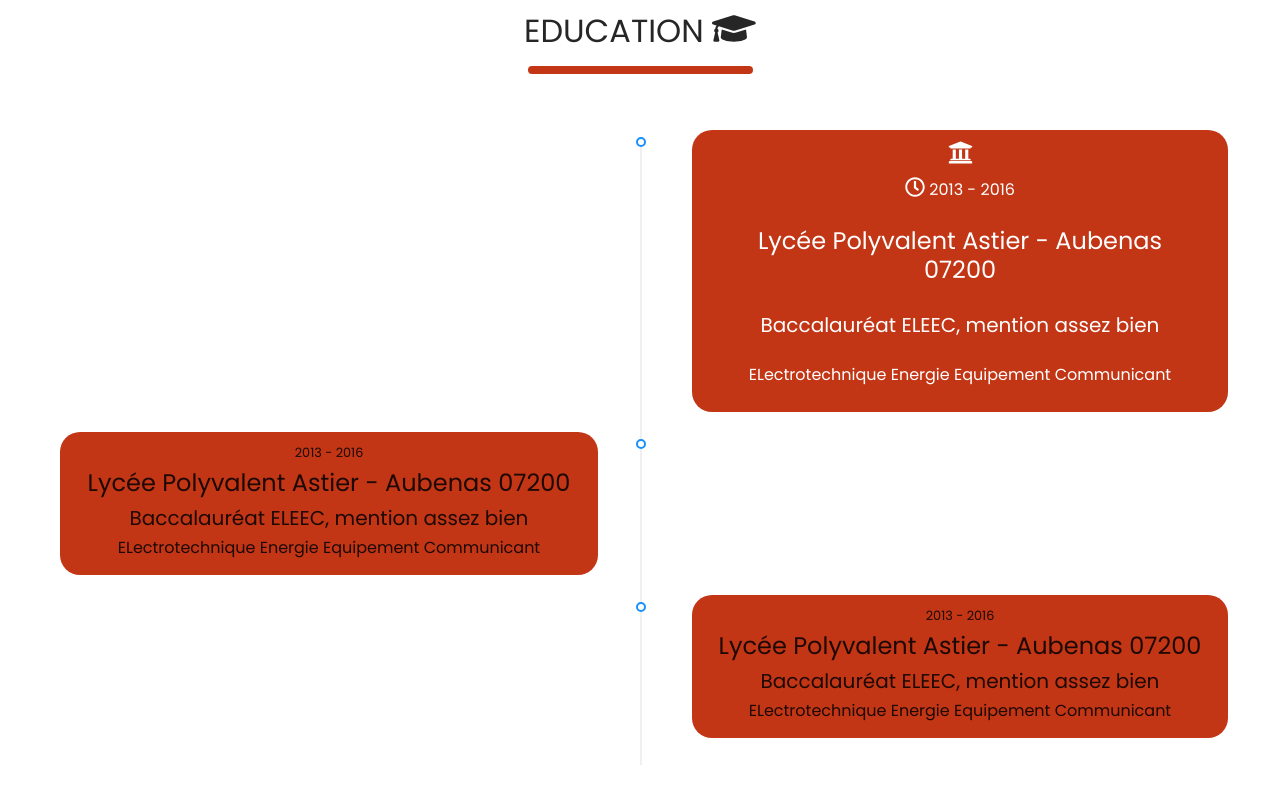
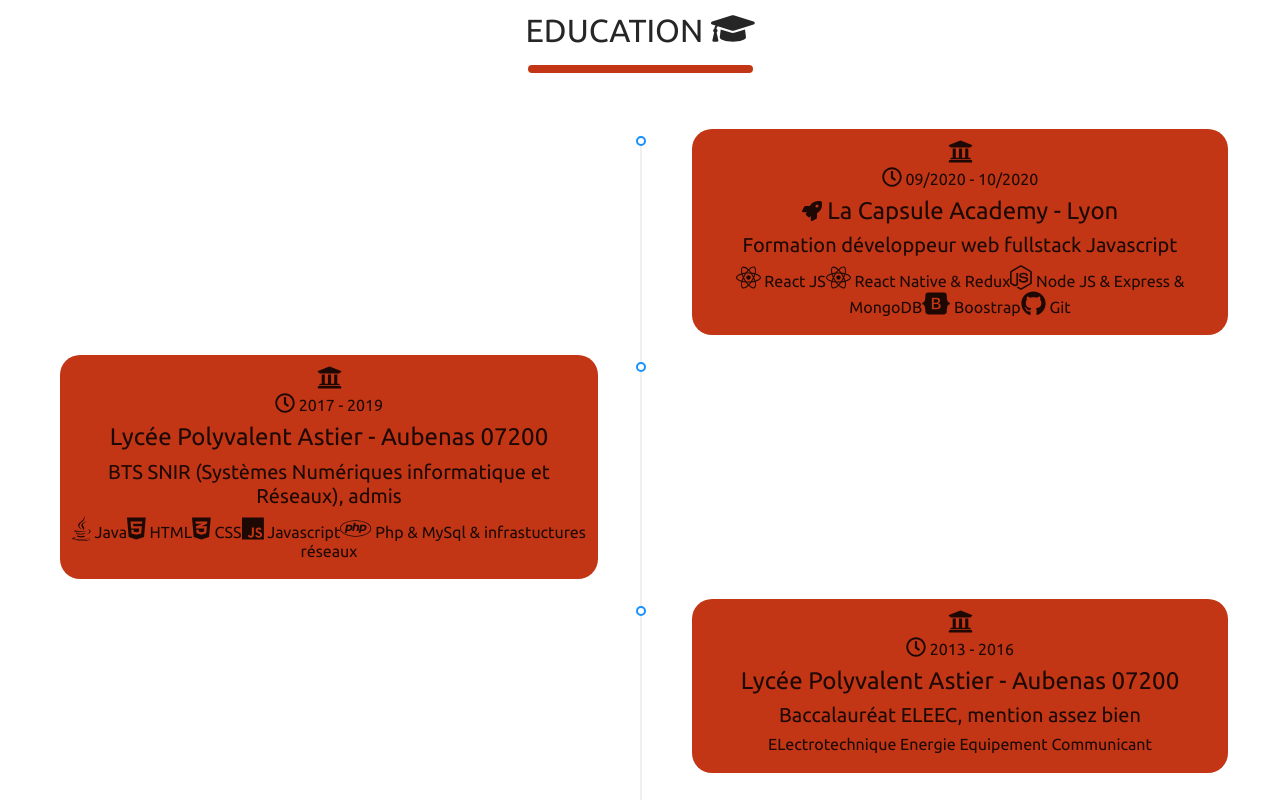
Before and after one commit to ValentinDft/valentinduffet.fr, a React (Create React App) app: page / in a window 1280 px wide. Shown: the part 740-1540 px from the top of the page. Before the commit the page ends 1505 px from the top, so only its background shows below. Built offline with nearby package versions, Linux system fonts and the light colour scheme.

Commit message:
Ajout contenue de la section education

```diff
--- a/src/App.css
+++ b/src/App.css
@@ -1,13 +1,12 @@
-@import url('https://fonts.googleapis.com/css2?family=Poppins&display=swap');
+@import url('https://fonts.googleapis.com/css2?family=Ubuntu&display=swap');
 @import 'antd/dist/antd.css';
 
 body{
-    font-family: 'Poppins', sans-serif !important;
+    font-family: 'Ubuntu', sans-serif !important;
 }
 
 .block{
     width: auto;
-    color: white;
     height: auto;
     text-align: center;
     background-color: #c23616;
--- a/src/components/Education.js
+++ b/src/components/Education.js
@@ -5,6 +5,16 @@
 import { faGraduationCap } from '@fortawesome/free-solid-svg-icons'
 import { faClock } from '@fortawesome/free-regular-svg-icons'
 import { faUniversity } from '@fortawesome/free-solid-svg-icons'
+import { faRocket } from '@fortawesome/free-solid-svg-icons'
+import { faJava } from '@fortawesome/free-brands-svg-icons'
+import { faHtml5 } from '@fortawesome/free-brands-svg-icons'
+import { faCss3Alt } from '@fortawesome/free-brands-svg-icons'
+import { faJs } from '@fortawesome/free-brands-svg-icons'
+import { faPhp } from '@fortawesome/free-brands-svg-icons'
+import { faReact } from '@fortawesome/free-brands-svg-icons'
+import { faNodeJs } from '@fortawesome/free-brands-svg-icons'
+import { faBootstrap } from '@fortawesome/free-brands-svg-icons'
+import { faGithub } from '@fortawesome/free-brands-svg-icons'
 import { Timeline } from 'antd';
 import AOS from "aos";
 import "aos/dist/aos.css";
@@ -22,36 +32,54 @@
             <Row>
                 <Col>
                     <Timeline mode="alternate">
-                        <Col>
-                            <div data-aos="fade-up">
+                        <Col sm="12" md="12" lg="12">
+                            <div data-aos="fade-left">
                                 <Timeline.Item>
                                     <div className="block">
                                         <FontAwesomeIcon icon={faUniversity} style={{fontSize: "25px"}}></FontAwesomeIcon>
-                                        <h6 className="block"><FontAwesomeIcon icon={faClock} style={{fontSize: "20px"}}></FontAwesomeIcon> 2013 - 2016</h6>
-                                        <h4 className="block">Lycée Polyvalent Astier - Aubenas 07200</h4>
-                                        <h5 className="block">Baccalauréat ELEEC, mention assez bien</h5>
-                                        <h6 className="block">ELectrotechnique Energie Equipement Communicant</h6>
+                                        <h6><FontAwesomeIcon icon={faClock} style={{fontSize: "20px"}}></FontAwesomeIcon> 09/2020 - 10/2020</h6>
+                                        <h4><FontAwesomeIcon icon={faRocket} style={{fontSize: "20px"}}></FontAwesomeIcon> La Capsule Academy - Lyon</h4>
+                                        <h5>Formation développeur web fullstack Javascript</h5>
+                                        <h6>
+                                            <FontAwesomeIcon icon={faReact} style={{fontSize: "25px"}}></FontAwesomeIcon> React JS
+                                            <FontAwesomeIcon icon={faReact} style={{fontSize: "25px"}}></FontAwesomeIcon> React Native
+                                            & Redux
+                                            <FontAwesomeIcon icon={faNodeJs} style={{fontSize: "25px"}}></FontAwesomeIcon> Node JS
+                                            & Express & MongoDB
+                                            <FontAwesomeIcon icon={faBootstrap} style={{fontSize: "25px"}}></FontAwesomeIcon> Boostrap
+                                            <FontAwesomeIcon icon={faGithub} style={{fontSize: "25px"}}></FontAwesomeIcon> Git
+                                        </h6>
                                     </div>
                                 </Timeline.Item>
                             </div>
                         </Col>
-                        <Col>
-                            <div data-aos="fade-up">
+                        <Col sm="12" md="12" lg="12">
+                            <div data-aos="fade-right">
                                 <Timeline.Item>
                                     <div className="block">
-                                        <h6><small class="far fa-clock"> 2013 - 2016</small> </h6>
+                                        <FontAwesomeIcon icon={faUniversity} style={{fontSize: "25px"}}></FontAwesomeIcon>
+                                        <h6>
+                                            <FontAwesomeIcon icon={faClock} style={{fontSize: "20px"}}></FontAwesomeIcon> 2017 - 2019
+                                        </h6>
                                         <h4>Lycée Polyvalent Astier - Aubenas 07200</h4>
-                                        <h5>Baccalauréat ELEEC, mention assez bien</h5>
-                                        <h6>ELectrotechnique Energie Equipement Communicant</h6>
+                                        <h5>BTS SNIR (Systèmes Numériques informatique et Réseaux), admis</h5>
+                                        <h6>
+                                            <FontAwesomeIcon icon={faJava} style={{fontSize: "25px"}}></FontAwesomeIcon> Java
+                                            <FontAwesomeIcon icon={faHtml5} style={{fontSize: "25px"}}></FontAwesomeIcon> HTML
+                                            <FontAwesomeIcon icon={faCss3Alt} style={{fontSize: "25px"}}></FontAwesomeIcon> CSS
+                                            <FontAwesomeIcon icon={faJs} style={{fontSize: "25px"}}></FontAwesomeIcon> Javascript
+                                            <FontAwesomeIcon icon={faPhp} style={{fontSize: "25px"}}></FontAwesomeIcon> Php
+                                            & MySql & infrastuctures réseaux</h6>
                                     </div>
                                 </Timeline.Item>
                             </div>
                         </Col>
-                        <Col>
-                            <div data-aos="fade-up">
+                        <Col sm="12" md="12" lg="12">
+                            <div data-aos="fade-left">
                                 <Timeline.Item>
                                     <div className="block">
-                                        <h6><small class="far fa-clock"> 2013 - 2016</small> </h6>
+                                        <FontAwesomeIcon icon={faUniversity} style={{fontSize: "25px"}}></FontAwesomeIcon>
+                                        <h6><FontAwesomeIcon icon={faClock} style={{fontSize: "20px"}}></FontAwesomeIcon> 2013 - 2016</h6>
                                         <h4>Lycée Polyvalent Astier - Aubenas 07200</h4>
                                         <h5>Baccalauréat ELEEC, mention assez bien</h5>
                                         <h6>ELectrotechnique Energie Equipement Communicant</h6>
--- a/src/components/Presentation.js
+++ b/src/components/Presentation.js
@@ -27,11 +27,15 @@
                             <span style={{color: "#c23616"}}> formation de développeur web fullstack Javascript à La Capsule.</span></h4>
                     </Animated>
                 </Col>
+            </Row>
+            <Row>
                 <Col sm="12">
                     <h1 style={{textAlign: "center"}}>Valentin Duffet</h1>
                     <h3 style={{textAlign: "center", color: "#636e72"}}>Développeur Web fullstack Javascript <FontAwesomeIcon icon={faJs} style={{color: "#c23616"}}/> </h3>
                 </Col>
             </Row>
+
+
         </Container>
     );
   }
```
